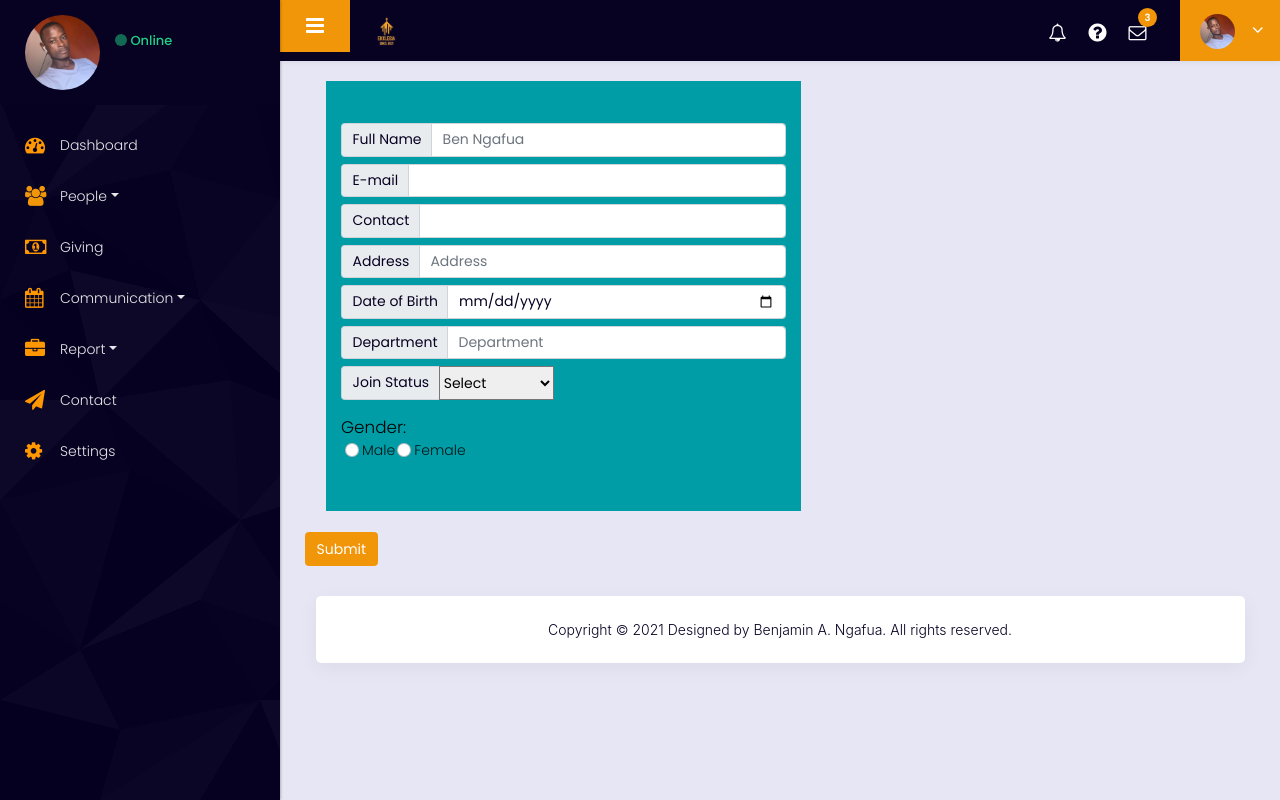
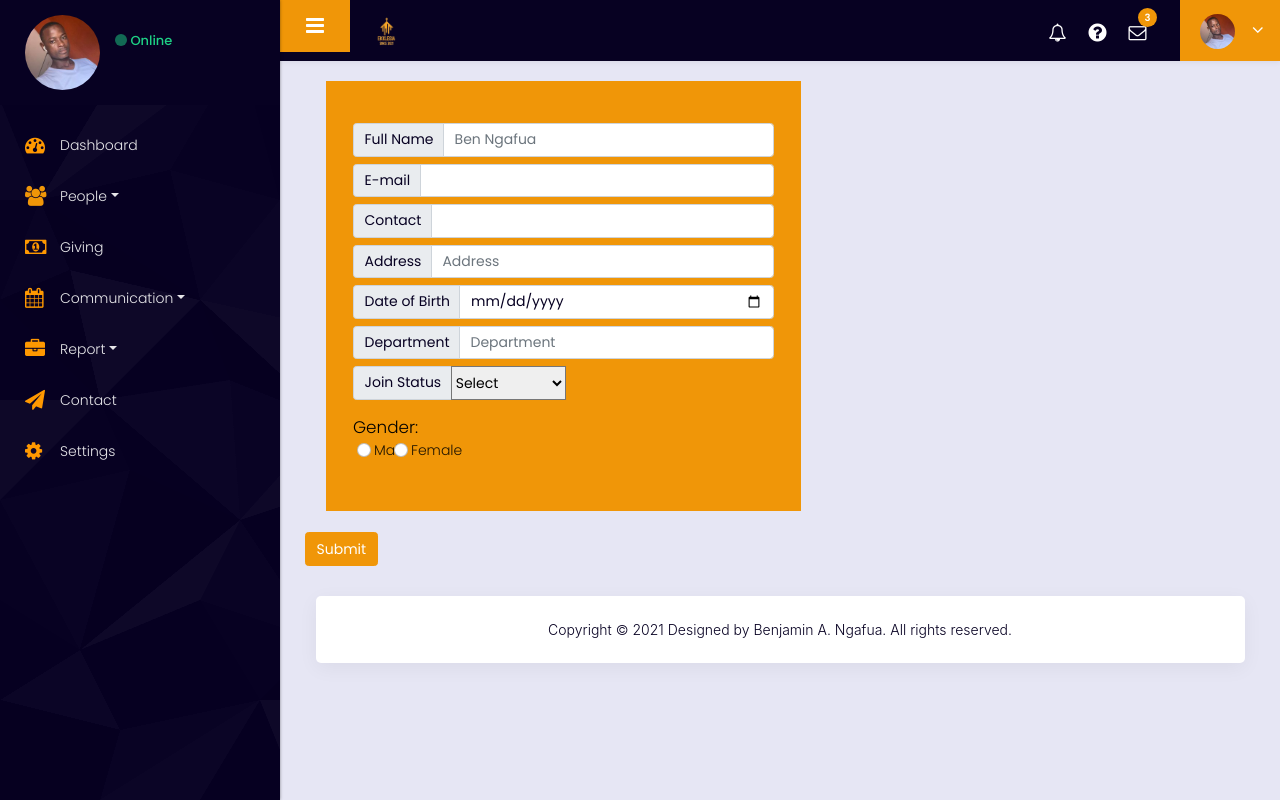
Before and after one commit to benjaminangafua/ekklesia-record, a Flask app: page /add-new-member in a window 1280 px wide. Run offline with Flask 2, Linux system fonts and the light colour scheme; a user stored in the database is signed in; some libraries are stand-ins or nearby versions.

Commit message:
Update member form background

```diff
--- a/churchAPP/static/style.css
+++ b/churchAPP/static/style.css
@@ -3412,6 +3412,6 @@ table.projects tr td:first-child {
 
 .member-form {
     width: 50% !important;
-    background-color: #009da7;
-    padding: 10px auto;
-}
+    background-color: #f09608;
+    padding: 10px 12px;
+}
--- a/churchAPP/templates/add-new-member.html
+++ b/churchAPP/templates/add-new-member.html
@@ -6,7 +6,7 @@
 
         <!-- Name -->
         <div class="col-auto">
-            <label class="sr-only" for="name">Ben Ngafua</label>
+            <label class="sr-only" for="name"></label>
             <div class="input-group mb-2">
                 <div class="input-group-prepend">
                     <div class="input-group-text">Full Name</div>
@@ -17,7 +17,7 @@
 
         <!-- Email -->
         <div class="col-auto">
-            <label class="sr-only" for="mail">E-mail</label>
+            <label class="sr-only" for="mail"></label>
             <div class="input-group mb-2">
                 <div class="input-group-prepend">
                     <div class="input-group-text">E-mail</div>
@@ -27,7 +27,7 @@
         </div>
         <!-- Contact -->
         <div class="col-auto">
-            <label class="sr-only" for="contact">Contact</label>
+            <label class="sr-only" for="contact"> </label>
             <div class="input-group mb-2">
                 <div class="input-group-prepend">
                     <div class="input-group-text">Contact</div>
@@ -37,7 +37,7 @@
         </div>
         <!-- Address -->
         <div class="col-auto">
-            <label class="sr-only" for="address">Address</label>
+            <label class="sr-only" for="address"> </label>
             <div class="input-group mb-2">
                 <div class="input-group-prepend">
                     <div class="input-group-text">Address</div>
@@ -49,7 +49,7 @@
 
         <!-- Date of Birth-->
         <div class="col-auto">
-            <label class="sr-only" for="date_of_birth">Date of Birth</label>
+            <label class="sr-only" for="date_of_birth"> </label>
             <div class="input-group mb-2">
                 <div class="input-group-prepend">
                     <div class="input-group-text">Date of Birth</div>
@@ -60,7 +60,7 @@
 
         <!-- Department -->
         <div class="col-auto">
-            <label class="sr-only" for="department">department</label>
+            <label class="sr-only" for="department"> </label>
             <div class="input-group mb-2">
                 <div class="input-group-prepend">
                     <div class="input-group-text">Department</div>
@@ -71,7 +71,7 @@
 
         <!-- Status -->
         <div class="col-auto">
-            <label class="sr-only" for="role">Join Status</label>
+            <label class="sr-only" for="role"> </label>
             <div class="input-group mb-2">
                 <div class="input-group-prepend">
                     <div class="input-group-text">Join Status</div>
@@ -92,7 +92,7 @@
                 <input class="form-check-input" type="radio" name="gender" id="gender1" value="male">
                 <label class="form-check-label" for="gender1">
               Male
-            </label> &nbsp; &nbsp;
+            </label>
                 <input class="form-check-input" type="radio" name="gender" id="gender" value="Female">
                 <label class="form-check-label" for="gender">
               Female
```
